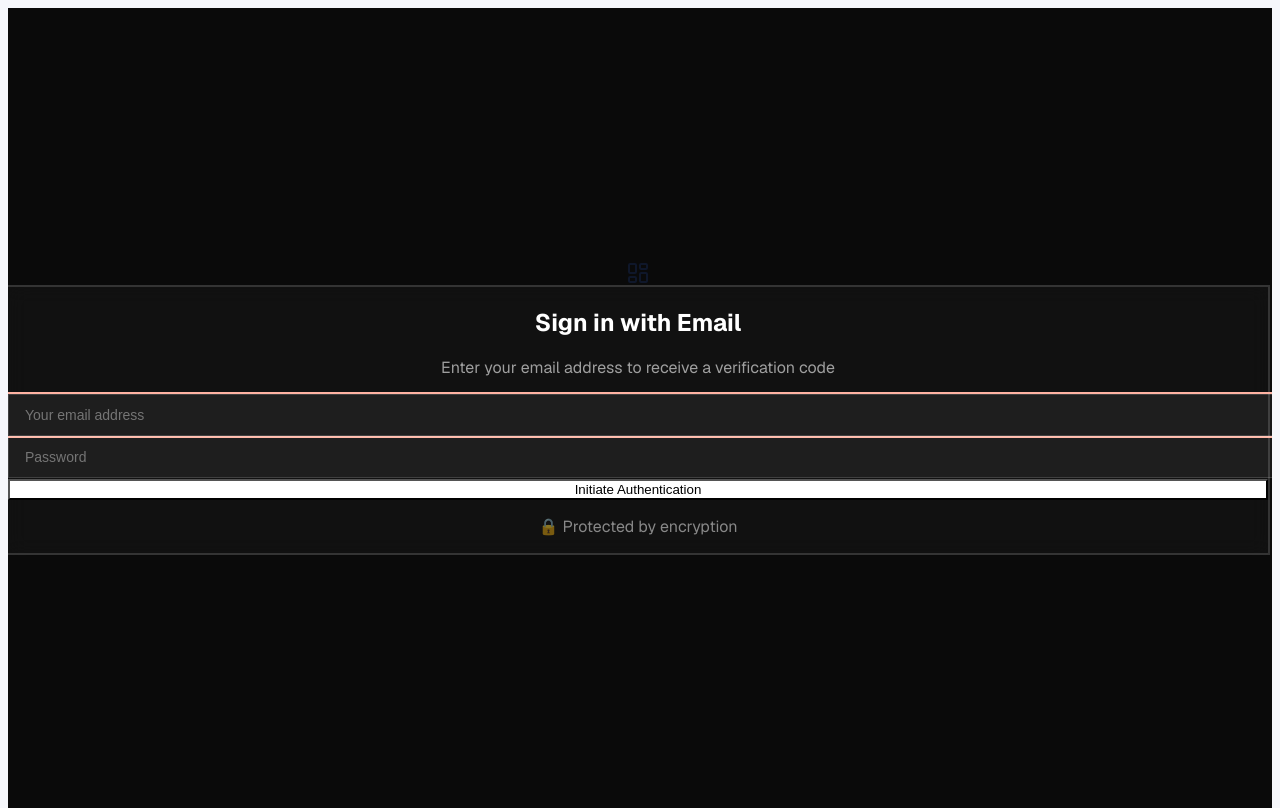
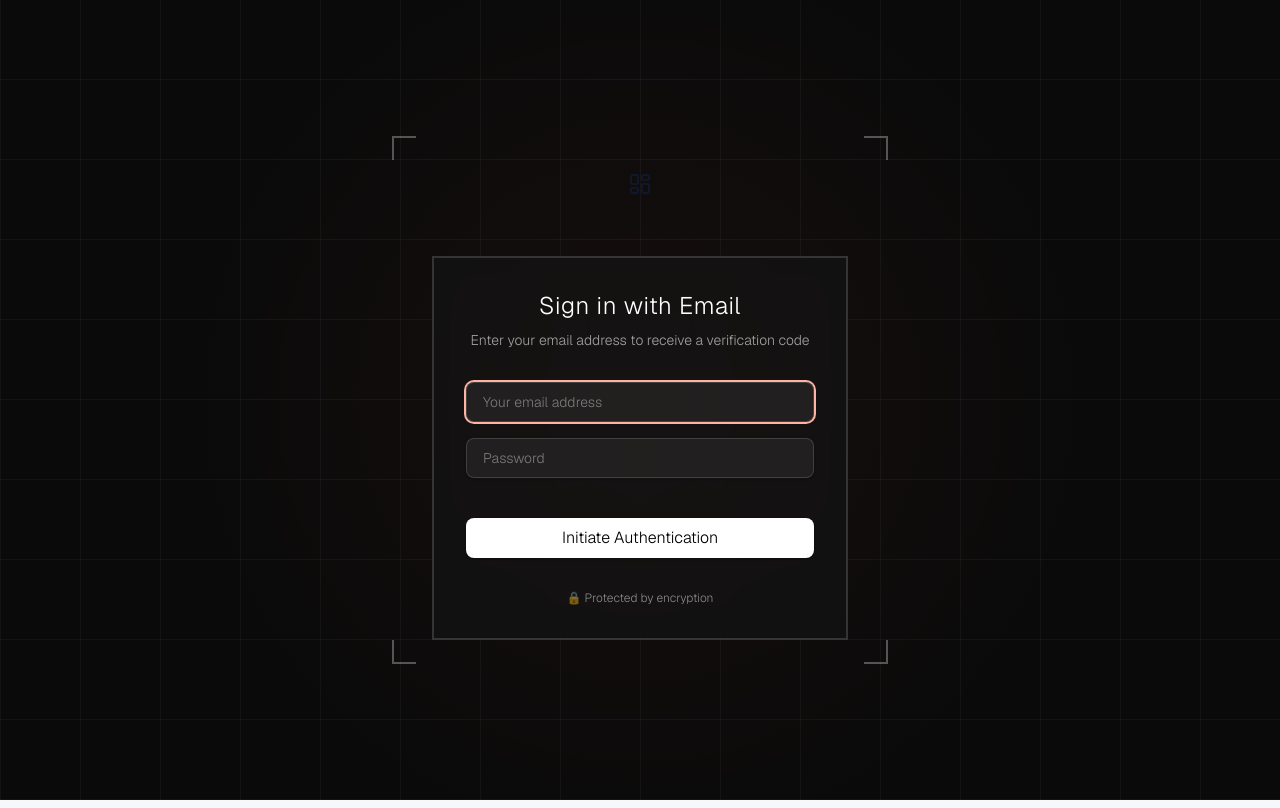
Before and after one commit to ashanwithana/sketchlabsCRM, a Next.js app: page /login in a window 1280 px wide. Built offline with nearby package versions, Linux system fonts and the light colour scheme.

Commit message:
Fix Cloudflare CSS: add postcss.config and Tailwind v4 import

```diff
--- /dev/null
+++ b/postcss.config.mjs
@@ -0,0 +1,5 @@
+export default {
+  plugins: {
+    "@tailwindcss/postcss": {},
+  },
+};
--- a/src/app/globals.css
+++ b/src/app/globals.css
@@ -1,8 +1,4 @@
-@tailwind base;
-@tailwind components;
-@tailwind utilities;
-
-
+@import "tailwindcss";
 /*
  * Design tokens. Change colors here and every component follows.
  * Light theme only for now; dark tokens can be added later under [data-theme="dark"].
```
